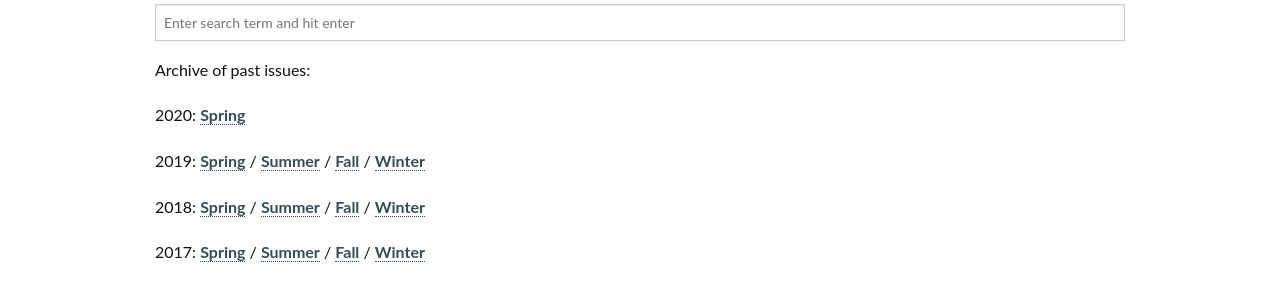
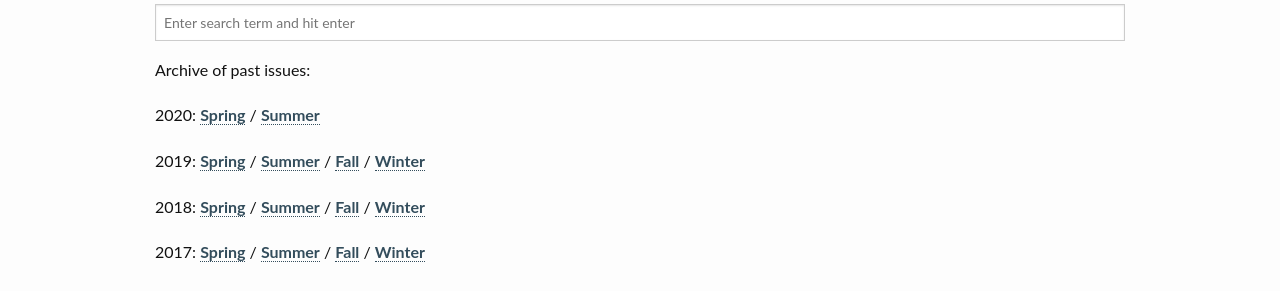
Before and after one commit to carrolltonmanor/carrolltonmanor.github.io, a Jekyll site: the page built from pages/eagle-archive.md, in a window 1280 px wide. Shown: the part 510-801 px from the top of the page. Built offline with Jekyll 4.4.1, drawn with Linux system fonts in a browser that asks for light colours.

Commit message:
link to summer 2020 newsletter

```diff
--- a/pages/eagle-archive.md
+++ b/pages/eagle-archive.md
@@ -24,7 +24,7 @@
 </form>
 Archive of past issues:
 
-{{ thisYear }}:  <a href="/resources/eagle-archive/eagle-{{ thisYear }}-spring.pdf">Spring</a>
+{{ thisYear }}:  <a href="/resources/eagle-archive/eagle-{{ thisYear }}-spring.pdf">Spring</a> / <a href="/resources/eagle-archive/eagle-{{ thisYear }}-summer.pdf">Summer</a>
 {% for yr in years %}
 {{ yr }}:  <a href="/resources/eagle-archive/eagle-{{ yr }}-spring.pdf">Spring</a> / <a href="/resources/eagle-archive/eagle-{{ yr }}-summer.pdf">Summer</a> / <a href="/resources/eagle-archive/eagle-{{ yr }}-fall.pdf">Fall</a> / <a href="/resources/eagle-archive/eagle-{{ yr }}-winter.pdf">Winter</a>
 {% endfor %}
```
